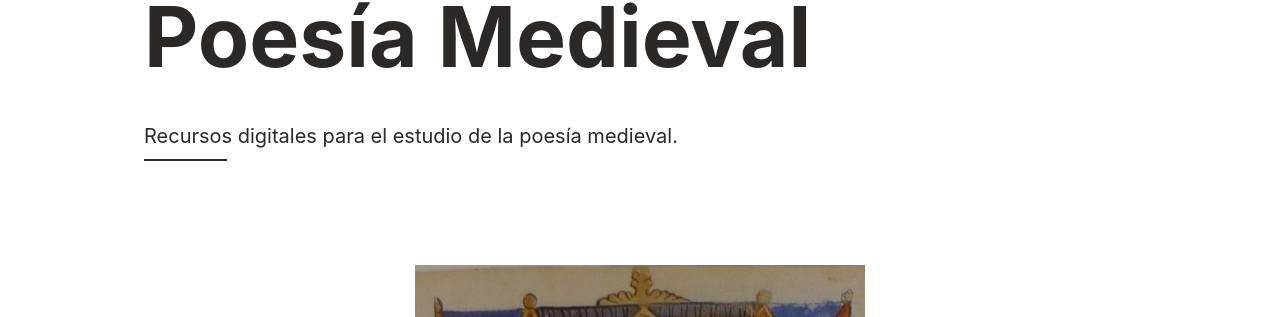
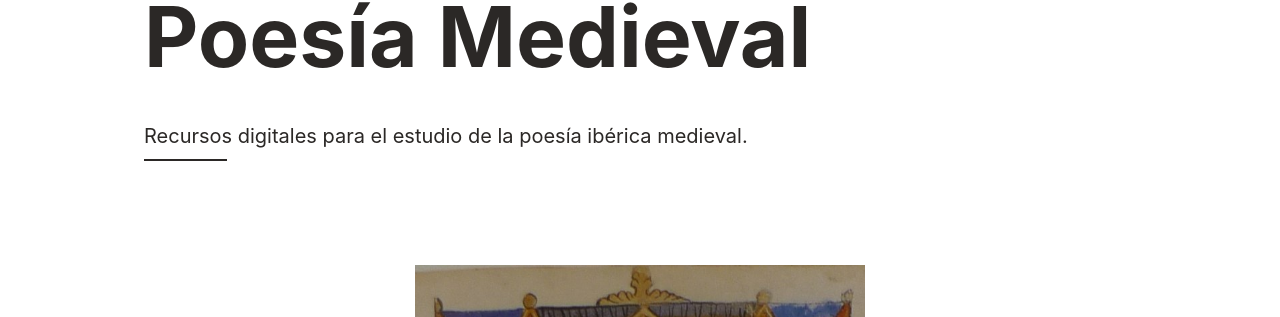
Before and after one commit to hdlabconicet/Poesia-Medieval, a Jekyll site: the page built from index.html, in a window 1280 px wide. Shown: the part 150-467 px from the top of the page. Built offline with Jekyll 4.4.1, drawn with Linux system fonts in a browser that asks for light colours; comment, search, counter and statistics services are not loaded.

Commit message:
se agrega iberica a la descripicon corta del sitio

```diff
--- a/_config.yml
+++ b/_config.yml
@@ -1,6 +1,6 @@
 
 title: Poesía Medieval
-description: Recursos digitales para el estudio de la poesía medieval.
+description: Recursos digitales para el estudio de la poesía ibérica medieval.
 baseurl: "/Poesia-Medieval" # the subpath of your site, e.g. /blog
 url: "http://hdlab.space/" # the base hostname & protocol for your site
 github_repo: Poesia-Medieval # the GitHub repo name for your project
```
